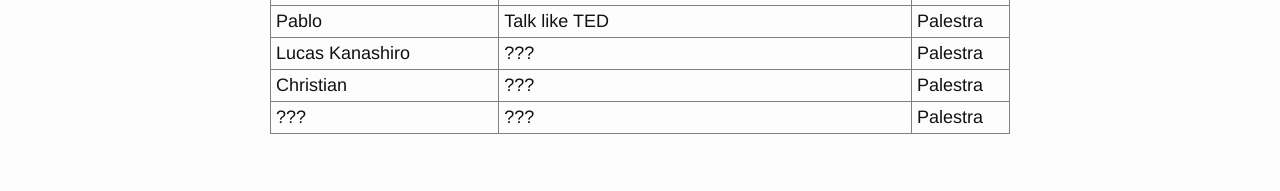
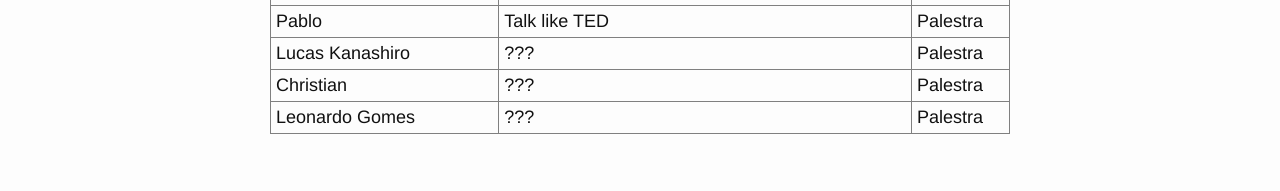
Before and after one commit to lappis-unb/MiniLappisConf, a Jekyll site: the page built from agenda.md, in a window 1280 px wide. Shown: the part 912-1103 px from the top of the page. Built offline with Jekyll 4.4.1, drawn with Linux system fonts in a browser that asks for light colours.

Commit message:
Update agenda.md

```diff
--- a/agenda.md
+++ b/agenda.md
@@ -32,4 +32,4 @@ title: Próximos eventos
 | Pablo                                          | Talk like TED                                    | Palestra |
 | Lucas Kanashiro                                | ???                                              | Palestra |
 | Christian                                      | ???                                              | Palestra |
-| ???                                            | ???                                              | Palestra |
+| Leonardo Gomes                                 | ???                                              | Palestra |
```
